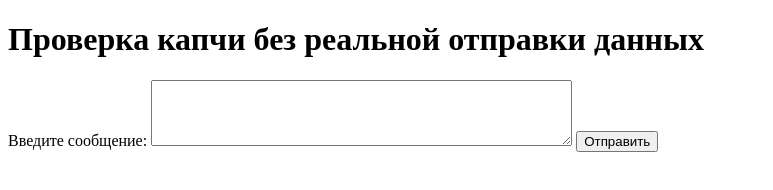
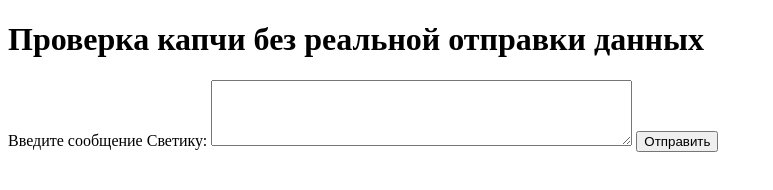
Before and after one commit to ZanudaKutkh/yandex-test, a plain HTML site: page index.html in a window 1280 px wide. Shown: the whole page, without its empty margins (0-773 px from the left). Drawn offline with Linux system fonts and the light colour scheme.

Commit message:
Update index.html

```diff
--- a/index.html
+++ b/index.html
@@ -15,7 +15,7 @@
         <div id="captcha-container"></div> <!-- Контейнер для невидимой капчи -->
 
         <!-- Поле для ввода сообщения -->
-        <label for="message">Введите сообщение:</label>
+        <label for="message">Введите сообщение Светику:</label>
         <textarea id="message" name="message" rows="4" cols="50"></textarea>
 
         <!-- Кнопка для проверки капчи -->
```
